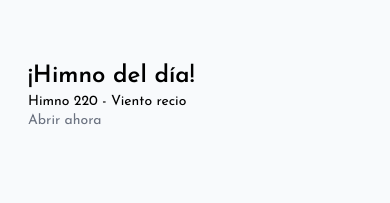
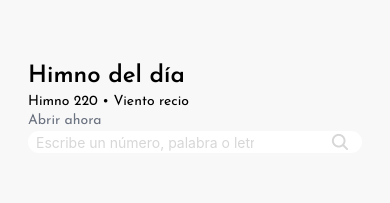
Before and after one commit to JhonAQ/himnario-adonai, a React Native app: screen / in a window 390 px wide. Shown: the top 203 px of the page. Built offline with nearby package versions, Linux system fonts and the light colour scheme.

Commit message:
SearchBar component done

```diff
--- a/App.js
+++ b/App.js
@@ -5,7 +5,6 @@ import Main from './src/views/Main';
 import { useFonts } from "expo-font";
 import * as SplashScreen from "expo-splash-screen";
 import { useEffect } from 'react';
-import Humillacion from './src/views/Humillacion';
 
 Text.defaultProps = Text.defaultProps || {};
 Text.defaultProps.style = { fontFamily: "JosefinSans-Regular" };
--- a/package.json
+++ b/package.json
@@ -3,7 +3,7 @@
   "version": "1.0.0",
   "main": "index.js",
   "scripts": {
-    "start": "expo start",
+    "start": "expo start -c",
     "android": "expo start --android",
     "ios": "expo start --ios",
     "web": "expo start --web"
@@ -28,6 +28,7 @@
   "devDependencies": {
     "@babel/core": "^7.20.0",
     "@types/react": "~18.3.12",
+    "@types/react-native": "^0.72.8",
     "typescript": "^5.3.3"
   },
   "private": true
--- a/src/views/Main.jsx
+++ b/src/views/Main.jsx
@@ -1,14 +1,16 @@
-import { View, Text } from 'react-native';
+import { View, Text, TextInput } from 'react-native';
+import SearchBar from './components/SearchBar';
 
 const Main = () => {
   return (
     <View className="w-full h-full bg-slate-500 flex items-center justify-center">
-      <View className="content h-full w-full p-7 flex bg-slate-50">
+      <View className="content h-full w-full p-7 flex bg-UIbase">
         <View className="header mt-8 gap-0.5">
-          <Text className="font-josefinSemibold text-2xl">¡Himno del día!</Text>
-          <Text className="font-josefin font-medium">Himno 220 - Viento recio</Text>
+          <Text className="font-josefinSemibold text-2xl">Himno del día</Text>
+          <Text className="font-josefin font-medium">Himno 220 • Viento recio</Text>
           <Text className="font-josefin font-light text-sm text-gray-500">Abrir ahora</Text>
         </View>
+        <SearchBar/>
       </View>
       <View className="tabs">
 
--- /dev/null
+++ b/src/views/components/SearchBar.jsx
@@ -0,0 +1,18 @@
+import { Text, View, TextInput } from "react-native";
+import Ionicons from '@expo/vector-icons/Ionicons';
+import { useEffect, useState } from "react";
+
+const SearchBar = () => {
+  const [isActive, setIsActive] = useState(false);
+  useEffect(()=> {
+    console.log(isActive ? "Esta en foco" : "No esta en foco")
+  }, [isActive]);
+  return (
+    <View className="rounded-2xl flex bg-UIwhite flex-row justify-between items-center px-2 pl-2 pr-3">
+      <TextInput maxLength={40} onFocus={() => {setIsActive(true)}} onBlur={()=>{setIsActive(false)}} placeholderTextColor="#d7d7d7"className="text-UIblack" placeholder={isActive? "": "Escribe un número, palabra o letra" }/>
+      <Ionicons name="search" color={isActive ? "black" : "#d7d7d7"} size={20} className="flex justify-center items-center" />
+    </View>
+  );
+};
+
+export default SearchBar;
--- a/tailwind.config.js
+++ b/tailwind.config.js
@@ -7,6 +7,17 @@ module.exports = {
       fontFamily: {
         josefin: ["JosefinSans-Regular", "JosefinSans-Medium", "JosefinSans-Bold", "JosefinSans-Light", "JosefinSans-SemiBold"],
         josefinSemibold: ["JosefinSans-SemiBold"],
+      },
+      colors:{
+        // UIbase: "#FAFAFA",
+        UIbase: "#F8F8F8",
+        UIwhite: "#FFFFFF" ,
+        UIblack: "#0D0D0D",
+        UIgray1: "#323232",
+        UIgray2: "#606060",
+        UIcontr1: "#F3E3AA",
+        UIcontr2: "#2E62A6",
+        UIPlaceH: "#d7d7d7"
       }
     },
   },
```
Also changed, not shown: eas.json (added, +21 -0 lines), 1 other file (tests, documents, lock files or other folders).
